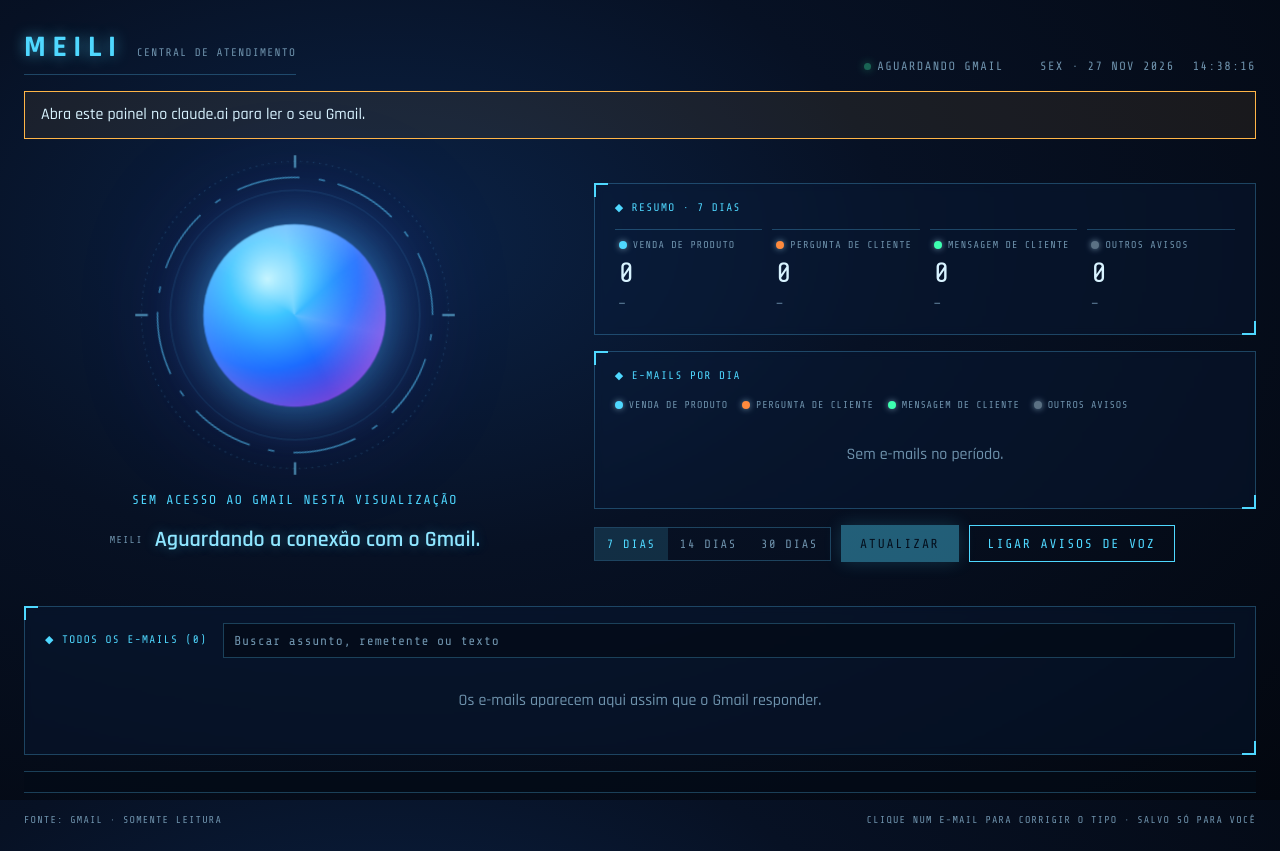
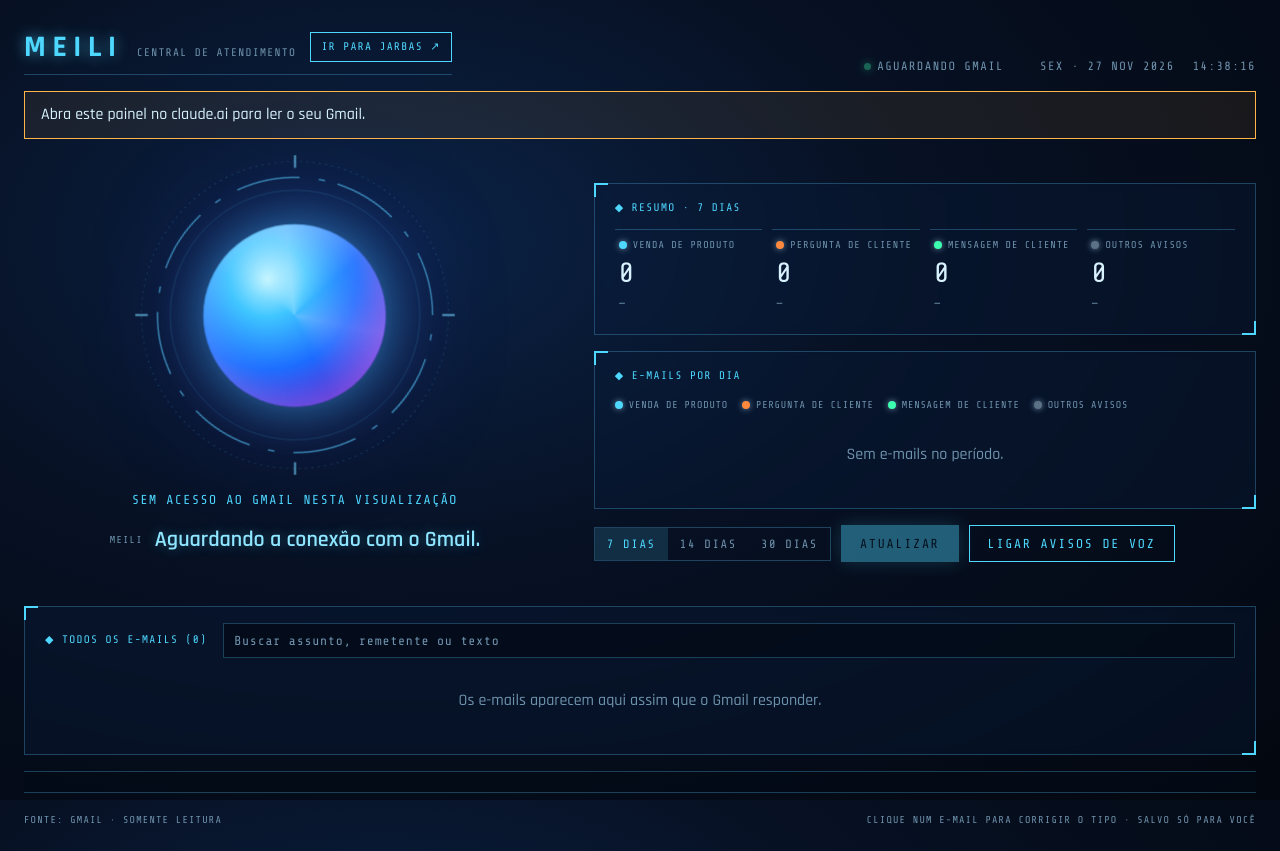
Before and after one commit to edilsonsanchez-gif/Edilson-Sanchez, a plain HTML site: page online/painel-emails.html in a window 1280 px wide. Drawn offline with nearby package versions, Linux system fonts and the light colour scheme.

Commit message:
Meili: botão para ir ao Jarbas no cabeçalho
Co-Authored-By: Claude Opus 5.5 <noreply@anthropic.com>
Claude-Session: https://claude.ai/code/session_01APwj5QaDtWN9FVmUJXphjC

```diff
--- a/online/painel-emails.html
+++ b/online/painel-emails.html
@@ -24,6 +24,8 @@ header{display:flex;justify-content:space-between;align-items:flex-end;gap:12px
 .brand{display:flex;align-items:baseline;gap:14px;border-bottom:1px solid var(--line);padding-bottom:6px;flex-wrap:wrap}
 .brand b{font-weight:700;font-size:30px;letter-spacing:.22em;color:var(--cyan);text-shadow:0 0 14px rgba(79,216,255,.6)}
 .brand span{font-size:11px;color:var(--text2)}
+.trocar{align-self:center;font-size:11px;color:var(--cyan);text-decoration:none;border:1px solid var(--cyan);padding:6px 10px;transition:background .15s,box-shadow .15s}
+.trocar:hover{background:rgba(79,216,255,.12);box-shadow:0 0 14px rgba(79,216,255,.35)}
 .sbar{display:flex;gap:18px;font-size:12px;color:var(--text2);flex-wrap:wrap}
 .sbar .dot{display:inline-block;width:7px;height:7px;border-radius:50%;background:var(--up);box-shadow:0 0 8px var(--up);margin-right:6px;animation:blink 2s infinite}
 .busy .sbar .dot{background:var(--warn);box-shadow:0 0 8px var(--warn)}
@@ -138,7 +140,7 @@ footer{display:flex;justify-content:space-between;gap:10px;flex-wrap:wrap;paddin
 
 <div class="app" id="app">
   <header>
-    <div class="brand"><b>MEILI</b><span class="mono">Central de atendimento</span></div>
+    <div class="brand"><b>MEILI</b><span class="mono">Central de atendimento</span><a class="trocar mono" href="https://claude.ai/artifact/VNV6YYzNRraXYkAszxz5iP" target="_blank" rel="noopener" title="Abrir o Jarbas">Ir para Jarbas ↗</a></div>
     <div class="sbar mono"><span><i class="dot"></i><span id="sis">Sistema ativo</span></span><span id="auto"></span><span id="data-hoje"></span><span id="relogio">--:--:--</span></div>
   </header>
 
```
